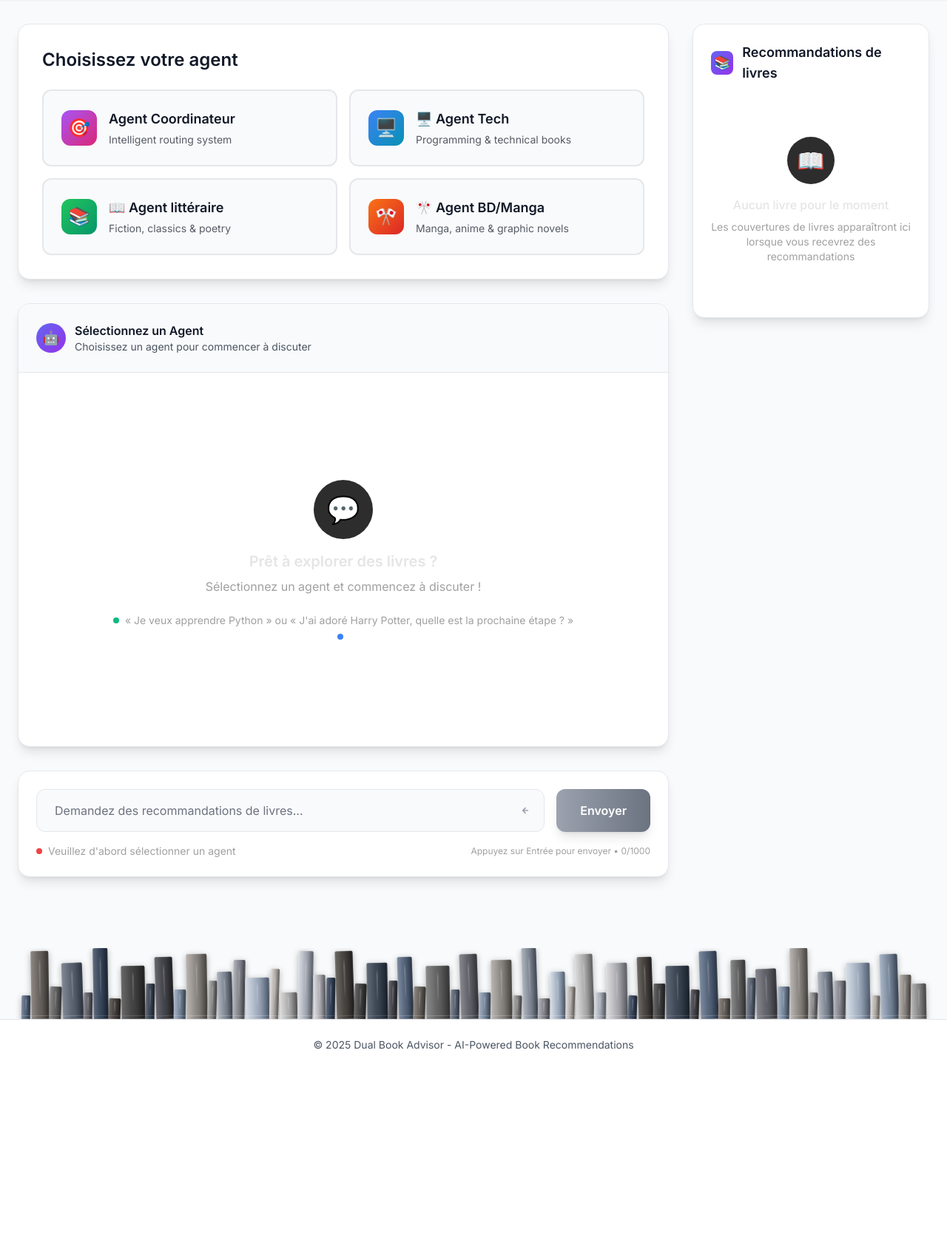
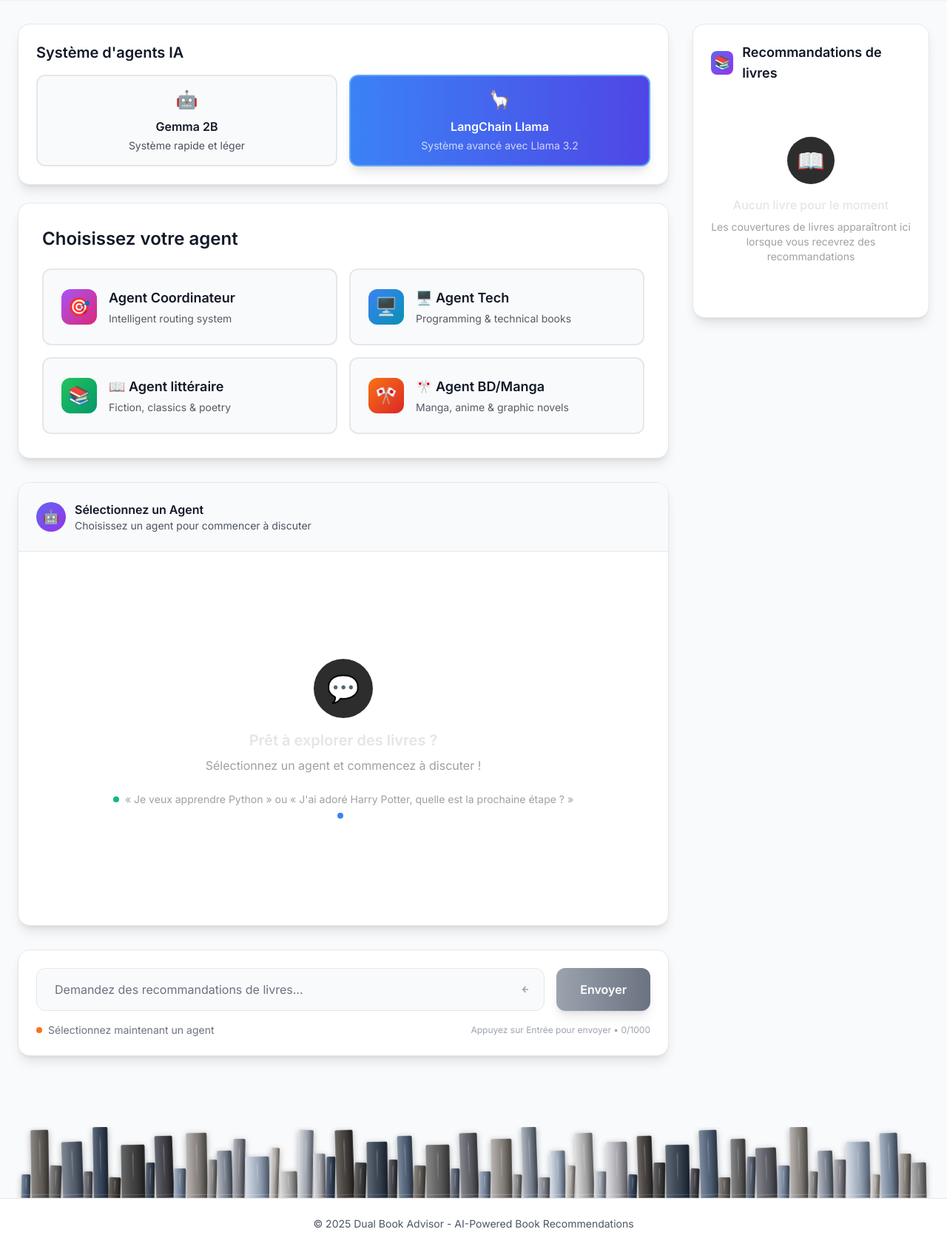
Before and after one commit to Leozmee/dual-book-advisor, a Django app: page /chat/ in a window 1280 px wide. Shown: the part 65-1754 px from the top of the page at 74% size. Before the commit the page ends 1484 px from the top, so only its background shows below. Run offline with Django 4.2, Linux system fonts and the light colour scheme; some libraries are stand-ins or nearby versions.

Commit message:
ajout systeme d agants langchain avec llama 3.2b

```diff
--- a/apps/chat/views_langchain.py
+++ b/apps/chat/views_langchain.py
@@ -7,6 +7,8 @@ Ce fichier remplace progressivement les vues existantes dans apps/chat/views.py
 from rest_framework import status
 from rest_framework.views import APIView
 from rest_framework.response import Response
+from django.views.decorators.csrf import csrf_exempt
+from django.utils.decorators import method_decorator
 from .models import ConversationHistory, Message
 from .serializers import MessageSerializer
 import logging
@@ -24,6 +26,7 @@ from agents.langchain_agents.django_integration import (
 
 logger = logging.getLogger(__name__)
 
+@method_decorator(csrf_exempt, name='dispatch')
 class LangChainTechAgentChatView(APIView):
     """Vue LangChain pour l'agent technique - Remplace TechAgentChatView"""
 
@@ -298,6 +301,7 @@ LOGGING['loggers'].update({
 })
 """
 
+@method_decorator(csrf_exempt, name='dispatch')
 class LangChainLiteratureAgentChatView(APIView):
     """Vue LangChain pour l'agent littéraire - Remplace LiteratureAgentChatView"""
 
@@ -388,6 +392,7 @@ class LangChainLiteratureAgentChatView(APIView):
                 }
             }, status=status.HTTP_500_INTERNAL_SERVER_ERROR)
 
+@method_decorator(csrf_exempt, name='dispatch')
 class LangChainMangaAgentChatView(APIView):
     """Vue LangChain pour l'agent manga - Remplace MangaAgentChatView"""
 
@@ -478,6 +483,7 @@ class LangChainMangaAgentChatView(APIView):
                 }
             }, status=status.HTTP_500_INTERNAL_SERVER_ERROR)
 
+@method_decorator(csrf_exempt, name='dispatch')
 class LangChainRouterChatView(APIView):
     """Vue LangChain pour le routage automatique - Nouvelle fonctionnalité"""
 
--- a/config/settings/base.py
+++ b/config/settings/base.py
@@ -263,8 +263,8 @@ LANGCHAIN_MODEL = os.environ.get('LANGCHAIN_MODEL', 'gpt-3.5-turbo')
 # Configuration LangChain
 LANGCHAIN_CONFIG = {
     # Provider: 'openai', 'anthropic', 'ollama'
-    'provider': 'openai',  # Changez selon vos besoins
-    'model': 'gpt-3.5-turbo',
+    'provider': 'ollama',  # Utiliser Ollama/Llama par défaut
+    'model': 'llama3.2:3b',  # Modèle Llama 3.2 3B
 
     # Clés API (utilisez les variables d'environnement)
     'openai_api_key': os.getenv('OPENAI_API_KEY'),
--- a/templates/chat/chat.html
+++ b/templates/chat/chat.html
@@ -8,6 +8,31 @@
         <div class="flex gap-8">
             <!-- Zone de chat principale (côté gauche) -->
             <div class="flex-1 max-w-4xl">
+                <!-- System Selection -->
+                <div class="bg-white rounded-2xl border border-gray-200 p-6 mb-6 animate-slide-up shadow-lg">
+                    <h2 class="text-xl font-semibold text-gray-900 mb-4">Système d'agents IA</h2>
+                    <div class="flex space-x-4">
+                        <button @click="selectSystem('gemma')"
+                                :class="selectedSystem === 'gemma' ? 'bg-gradient-to-r from-purple-500 to-pink-600 text-white shadow-lg border-purple-400' : 'bg-gray-50 hover:bg-gray-100 text-gray-900 border-gray-200'"
+                                class="flex-1 p-4 rounded-xl border-2 transition-all duration-300 hover:scale-105">
+                            <div class="text-center">
+                                <span class="text-2xl mb-2 block">🤖</span>
+                                <h3 class="font-semibold">Gemma 2B</h3>
+                                <p class="text-sm opacity-75 mt-1">Système rapide et léger</p>
+                            </div>
+                        </button>
+                        <button @click="selectSystem('langchain')"
+                                :class="selectedSystem === 'langchain' ? 'bg-gradient-to-r from-blue-500 to-indigo-600 text-white shadow-lg border-blue-400' : 'bg-gray-50 hover:bg-gray-100 text-gray-900 border-gray-200'"
+                                class="flex-1 p-4 rounded-xl border-2 transition-all duration-300 hover:scale-105">
+                            <div class="text-center">
+                                <span class="text-2xl mb-2 block">🦙</span>
+                                <h3 class="font-semibold">LangChain Llama</h3>
+                                <p class="text-sm opacity-75 mt-1">Système avancé avec Llama 3.2</p>
+                            </div>
+                        </button>
+                    </div>
+                </div>
+
                 <!-- Agent Selection -->
                 <div class="bg-white rounded-2xl border border-gray-200 p-8 mb-8 animate-slide-up shadow-lg">
                     <h2 class="text-2xl font-semibold text-gray-900 mb-6">Choisissez votre agent</h2>
@@ -110,6 +135,27 @@
                     </div>
                 </div>
 
+
+                <!-- Model Indicator -->
+                <div x-show="currentModel" class="bg-blue-50 border border-blue-200 rounded-xl p-4 mb-4 animate-fade-in">
+                    <div class="flex items-center space-x-3">
+                        <div class="w-8 h-8 rounded-full flex items-center justify-center"
+                             :class="currentModel === 'llama' ? 'bg-blue-100' : 'bg-purple-100'">
+                            <span x-show="currentModel === 'llama'" class="text-blue-600">🦙</span>
+                            <span x-show="currentModel === 'gemma'" class="text-purple-600">🤖</span>
+                        </div>
+                        <div>
+                            <p class="text-sm font-medium text-gray-900">
+                                <span x-show="currentModel === 'llama'">Réponse générée par Llama 3.2 3B</span>
+                                <span x-show="currentModel === 'gemma'">Réponse générée par Gemma 2B</span>
+                            </p>
+                            <p class="text-xs text-gray-500">
+                                <span x-show="currentModel === 'llama'">Système LangChain avec RAG</span>
+                                <span x-show="currentModel === 'gemma'">Système optimisé rapide</span>
+                            </p>
+                        </div>
+                    </div>
+                </div>
 
                 <!-- Chat Messages -->
                 <div class="bg-white rounded-2xl border border-gray-200 mb-8 overflow-hidden shadow-lg" style="height: 600px;">
@@ -247,7 +293,7 @@
                                        x-model="newMessage"
                                        placeholder="Demandez des recommandations de livres..."
                                        class="w-full px-6 py-4 bg-gray-50 border border-gray-200 rounded-xl text-gray-900 placeholder-gray-500 focus:outline-none focus:ring-2 focus:ring-indigo-500 focus:border-indigo-500 transition-all duration-200"
-                                       :disabled="!selectedAgent || isLoading">
+                                       :disabled="!selectedSystem || !selectedAgent || isLoading">
                                 <div class="absolute right-4 top-1/2 transform -translate-y-1/2 text-gray-400">
                                     <svg class="w-5 h-5" fill="none" stroke="currentColor" viewBox="0 0 24 24">
                                         <path stroke-linecap="round" stroke-linejoin="round" stroke-width="2" d="M8 12h8m-8 0l4-4m-4 4l4 4"></path>
@@ -255,7 +301,7 @@
                                 </div>
                             </div>
                             <button type="submit"
-                                    :disabled="!selectedAgent || !newMessage.trim() || isLoading"
+                                    :disabled="!selectedSystem || !selectedAgent || !newMessage.trim() || isLoading"
                                     class="px-8 py-4 bg-gradient-to-r from-indigo-500 to-purple-600 text-white rounded-xl font-semibold
                                            hover:from-indigo-600 hover:to-purple-700
                                            disabled:from-gray-400 disabled:to-gray-500 disabled:cursor-not-allowed
@@ -271,19 +317,25 @@
 
                         <!-- Helper Text -->
                         <div class="flex items-center justify-between text-sm">
-                            <div class="text-dark-muted" x-show="!selectedAgent">
+                            <div class="text-gray-500" x-show="!selectedSystem">
                                 <span class="flex items-center space-x-2">
                                     <span class="w-2 h-2 bg-red-500 rounded-full"></span>
-                                    <span>Veuillez d'abord sélectionner un agent</span>
+                                    <span>Veuillez d'abord sélectionner un système</span>
                                 </span>
                             </div>
-                            <div class="text-dark-muted" x-show="selectedAgent">
+                            <div class="text-gray-500" x-show="selectedSystem && !selectedAgent">
+                                <span class="flex items-center space-x-2">
+                                    <span class="w-2 h-2 bg-orange-500 rounded-full"></span>
+                                    <span>Sélectionnez maintenant un agent</span>
+                                </span>
+                            </div>
+                            <div class="text-gray-500" x-show="selectedSystem && selectedAgent">
                                 <span class="flex items-center space-x-2">
                                     <span class="w-2 h-2 bg-green-500 rounded-full"></span>
-                                    <span>Prêt à discuter avec <span x-text="getAgentName(selectedAgent)"></span></span>
+                                    <span>Système: <span x-text="selectedSystem === 'langchain' ? 'LangChain/Llama' : 'Gemma 2B'"></span> • Agent: <span x-text="getAgentName(selectedAgent)"></span></span>
                                 </span>
                             </div>
-                            <div class="text-dark-muted text-xs">
+                            <div class="text-gray-400 text-xs">
                                 Appuyez sur Entrée pour envoyer • <span x-text="newMessage.length"></span>/1000
                             </div>
                         </div>
@@ -724,19 +776,27 @@
 <script>
 function chatApp() {
     return {
+        selectedSystem: 'langchain', // Par défaut LangChain/Llama
         selectedAgent: '',
         messages: [],
         newMessage: '',
         isLoading: false,
         currentRespondingAgent: null,
+        currentModel: null, // Pour afficher quel modèle répond
         bookImages: [], // Nouveau: tableau pour stocker les images des livres
 
         init() {
-            // Check URL params for agent selection
+            // Check URL params for agent and system selection
             const urlParams = new URLSearchParams(window.location.search);
             const agent = urlParams.get('agent');
+            const system = urlParams.get('system');
+
             if (agent === 'tech' || agent === 'literature' || agent === 'manga' || agent === 'coordinator') {
                 this.selectedAgent = agent;
+            }
+
+            if (system === 'gemma' || system === 'langchain') {
+                this.selectedSystem = system;
             }
         },
 
@@ -748,6 +808,17 @@ function chatApp() {
                 case 'manga': return 'Agent BD/Manga';
                 default: return 'Unknown Agent';
             }
+        },
+
+        selectSystem(system) {
+            this.selectedSystem = system;
+            this.messages = [];
+            this.bookImages = [];
+            this.currentRespondingAgent = null;
+            this.currentModel = null;
+
+            // Reset agent selection when changing system
+            // this.selectedAgent = '';
         },
 
         selectAgent(agent) {
@@ -772,7 +843,7 @@ function chatApp() {
         },
 
         async sendMessage() {
-            if (!this.newMessage.trim() || !this.selectedAgent) return;
+            if (!this.newMessage.trim() || !this.selectedAgent || !this.selectedSystem) return;
 
             // L'indicateur reste visible - ne pas le masquer lors d'un nouveau message
             // this.currentRespondingAgent = null; // Commenté pour garder l'indicateur visible
@@ -784,14 +855,32 @@ function chatApp() {
 
             try {
                 let endpoint;
-                if (this.selectedAgent === 'coordinator') {
-                    endpoint = '/api/chat/coordinator-agent/';
-                } else if (this.selectedAgent === 'tech') {
-                    endpoint = '/api/chat/tech-agent/';
-                } else if (this.selectedAgent === 'manga') {
-                    endpoint = '/api/chat/manga-agent/';
+
+                // Définir le modèle utilisé et router vers le bon système
+                if (this.selectedSystem === 'langchain') {
+                    // Système LangChain/Llama
+                    this.currentModel = 'llama';
+                    if (this.selectedAgent === 'coordinator') {
+                        endpoint = '/api/chat/langchain/router/';
+                    } else if (this.selectedAgent === 'tech') {
+                        endpoint = '/api/chat/langchain/tech/';
+                    } else if (this.selectedAgent === 'manga') {
+                        endpoint = '/api/chat/langchain/manga/';
+                    } else {
+                        endpoint = '/api/chat/langchain/literature/';
+                    }
                 } else {
-                    endpoint = '/api/chat/literature-agent/';
+                    // Système Gemma 2B
+                    this.currentModel = 'gemma';
+                    if (this.selectedAgent === 'coordinator') {
+                        endpoint = '/api/chat/llama/router/';
+                    } else if (this.selectedAgent === 'tech') {
+                        endpoint = '/api/chat/llama/tech/';
+                    } else if (this.selectedAgent === 'manga') {
+                        endpoint = '/api/chat/llama/manga/';
+                    } else {
+                        endpoint = '/api/chat/llama/literature/';
+                    }
                 }
 
                 const response = await fetch(endpoint, {
```
Also changed, not shown: agents/langchain_agents/tools/rag_tools.py (+8 -9 lines), test_langchain_rag.py (added, +83 -0 lines).
